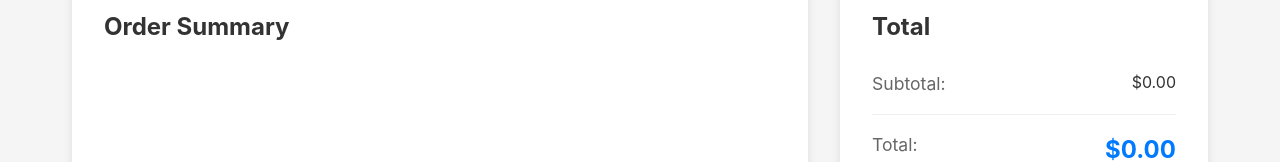
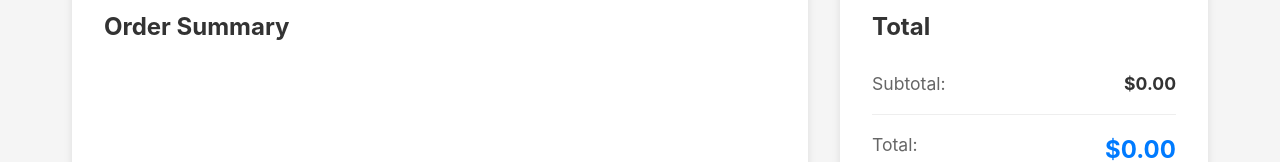
Before and after one commit to emeceerre/ecommerce-app, a React (Vite) app: page /checkout in a window 1280 px wide. Shown: the part 221-383 px from the top of the page. Built offline with nearby package versions, Linux system fonts and the light colour scheme.

Commit message:
fixed typo

```diff
--- a/src/pages/Checkout.jsx
+++ b/src/pages/Checkout.jsx
@@ -70,7 +70,7 @@ export default function Checkout() {
             <h2 className="checkout-section-title">Total</h2>
             <div className="checkout-total">
               <p className="checkout-total-label">Subtotal:</p>
-              <p className="chackout-total-value">${total.toFixed(2)}</p>
+              <p className="checkout-total-value">${total.toFixed(2)}</p>
             </div>
             <div className="checkout-total">
               <p className="checkout-total-label">Total:</p>
```
